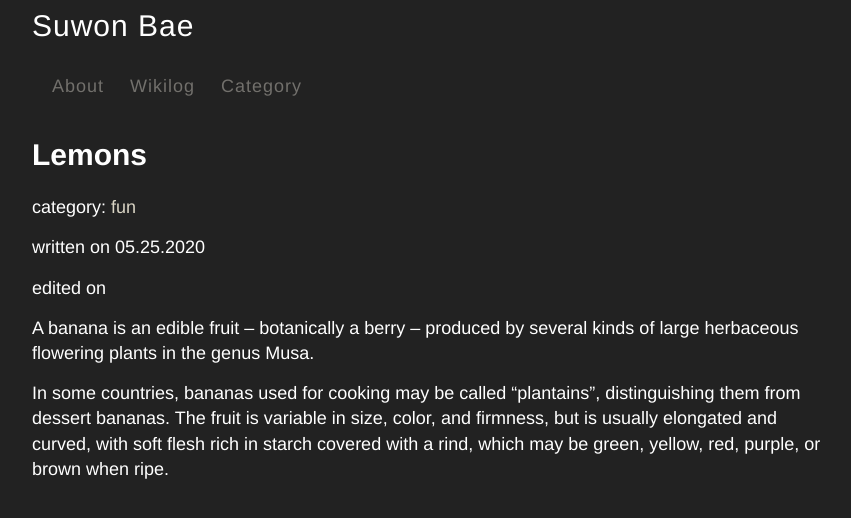
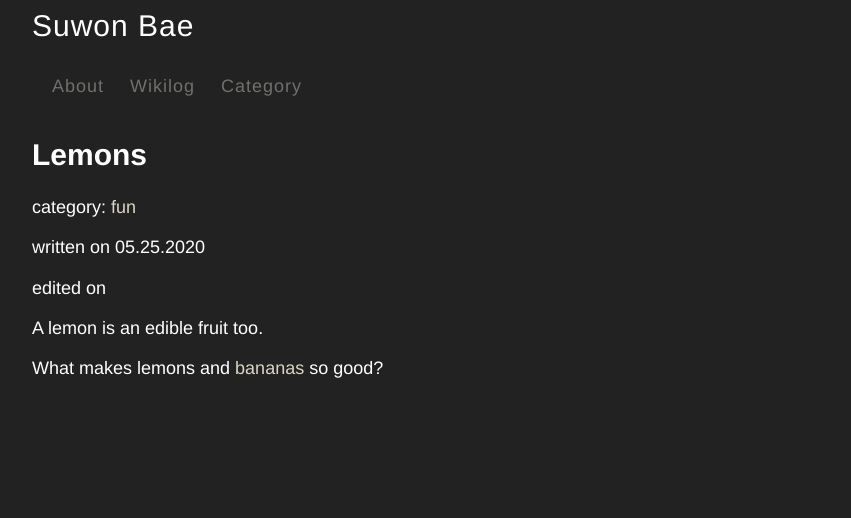
Before and after one commit to suwonbae/suwonbae.github.io_wiki, a Jekyll site: the page built from _wikis/lemons.md, in a window 1280 px wide. Shown: the top 518 px of the page, without its empty margins (208-1059 px from the left). Built offline with Jekyll 4.4.1, drawn with Linux system fonts in a browser that asks for light colours.

```diff
--- a/_layouts/wiki.html
+++ b/_layouts/wiki.html
@@ -24,17 +24,17 @@ autoNumber: "AMS"
 <h1>{{ page.title }}</h1>
 {% assign category = site.categories | where: 'name', page.category | first %}
 {% if category %}
-  category: <a href="{{ category.url }}">{{ category.name }}</a>
+	category: <a href="{{ category.url }}">{{ category.name }}</a>
 {% endif %}
 
-<p>
-  written on {{ page.date | date: "%m.%d.%Y" }}
-</p>
-<p>
-  edited on {{ page.updated | date: "%m.%d.%Y" }}
-</p>
+<p>written on {{ page.date | date: "%m.%d.%Y" }}</p>
+<p>edited on {{ page.updated | date: "%m.%d.%Y" }}</p>
 
 {% if page.toc == false %}
 {% endif %}
 
-{{ content }}
+<article class="post-content">
+	{{ content }}
+</article>
+
+{% include createLink.html %}
--- a/_wikis/lemons.md
+++ b/_wikis/lemons.md
@@ -5,11 +5,6 @@ summary: What is a lemon?
 date: 2020/05/25
 category: fun
 ---
-A banana is an edible fruit – botanically a berry – produced by several kinds
-of large herbaceous flowering plants in the genus Musa.
+A lemon is an edible fruit too.
 
-In some countries, bananas used for cooking may be called "plantains",
-distinguishing them from dessert bananas. The fruit is variable in size, color,
-and firmness, but is usually elongated and curved, with soft flesh rich in
-starch covered with a rind, which may be green, yellow, red, purple, or brown
-when ripe.
+What makes lemons and [[bananas]] so good?
```
Also changed, not shown: _includes/createLink.html (added, +7 -0 lines).
